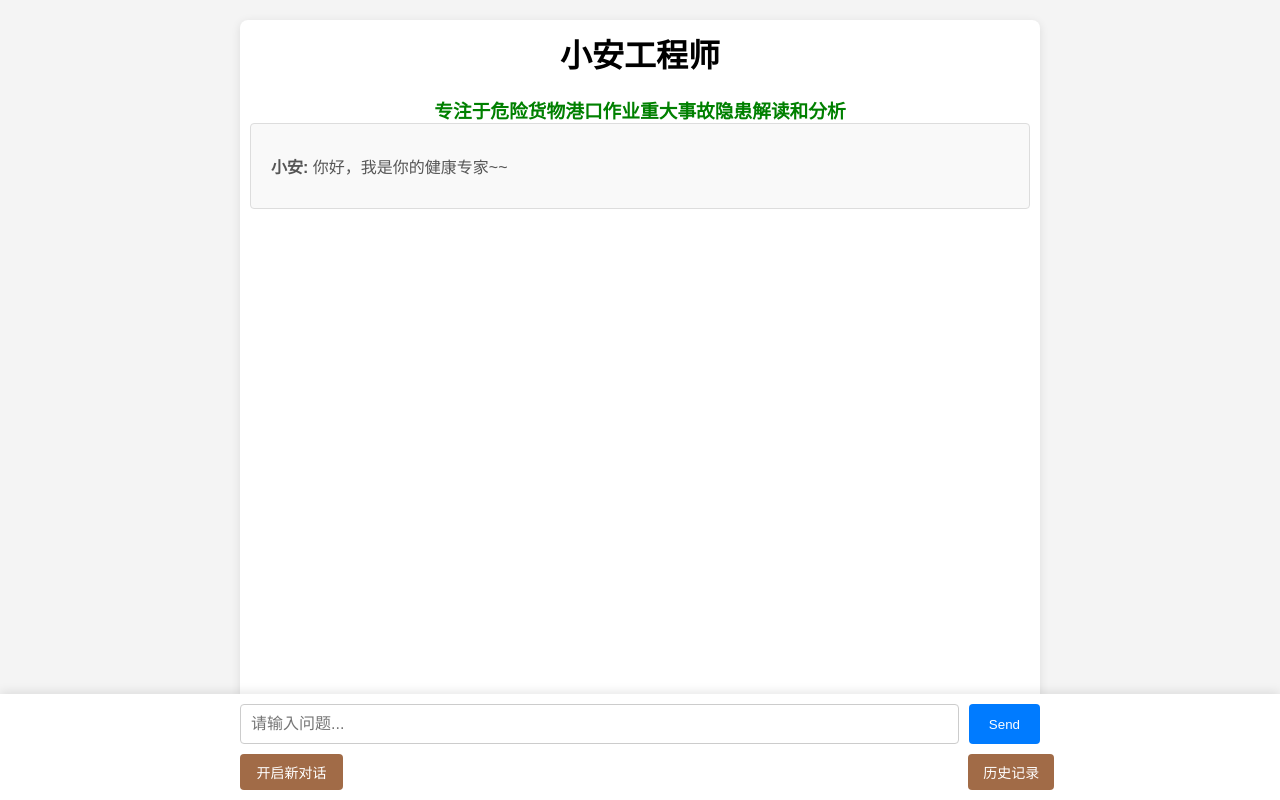
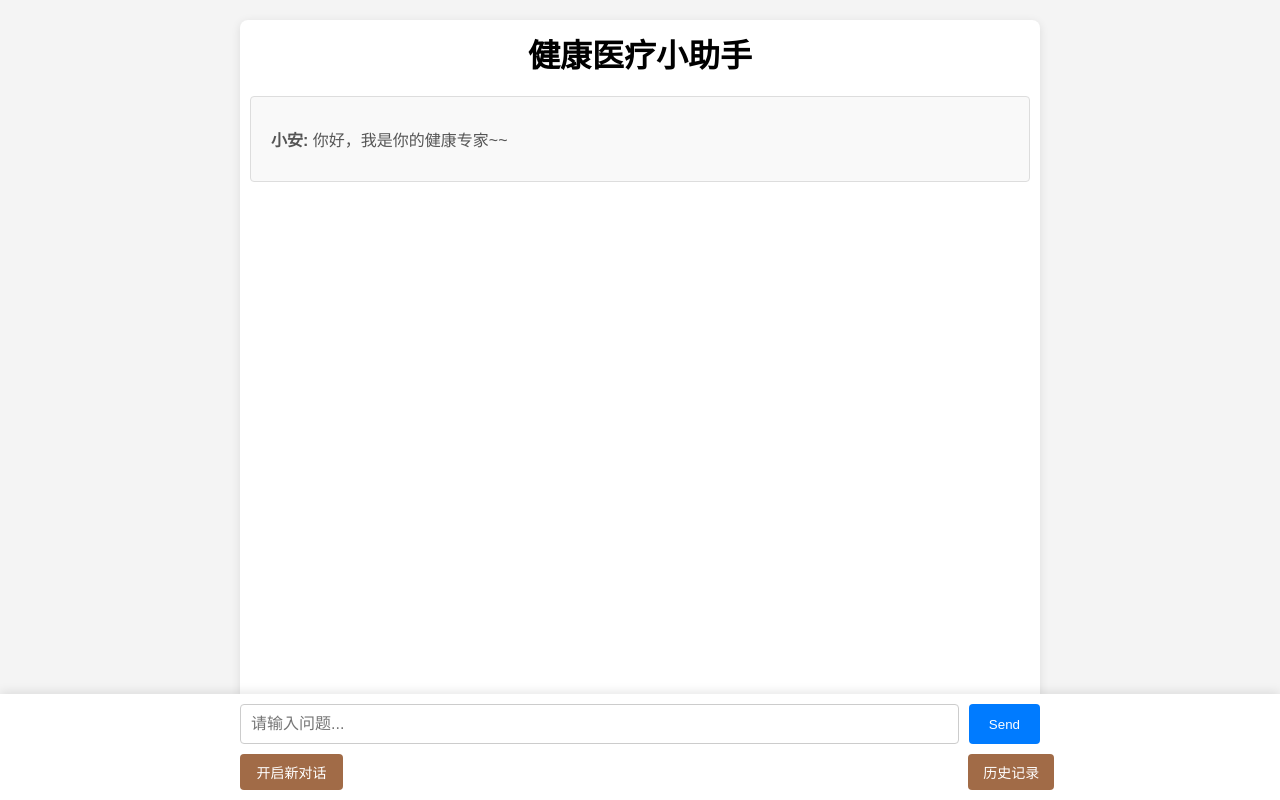
Before and after one commit to iktguodong/TongYi_SafetyAi, a Flask app: page / in a window 1280 px wide. Run offline with Flask 3, Linux system fonts and the light colour scheme.

Commit message:
Update index.html

```diff
--- a/templates/index.html
+++ b/templates/index.html
@@ -9,8 +9,7 @@
 <body>
     <div class="container">
         <div class="chat-container">
-            <h1>小安工程师</h1>
-            <h3 class="text-center" style="color: green;text-align: center;">专注于危险货物港口作业重大事故隐患解读和分析</h3>
+            <h1>健康医疗小助手</h1>
 
             <!-- Scrollable chat history -->
             <div id="conversation" class="chat-box">
```
